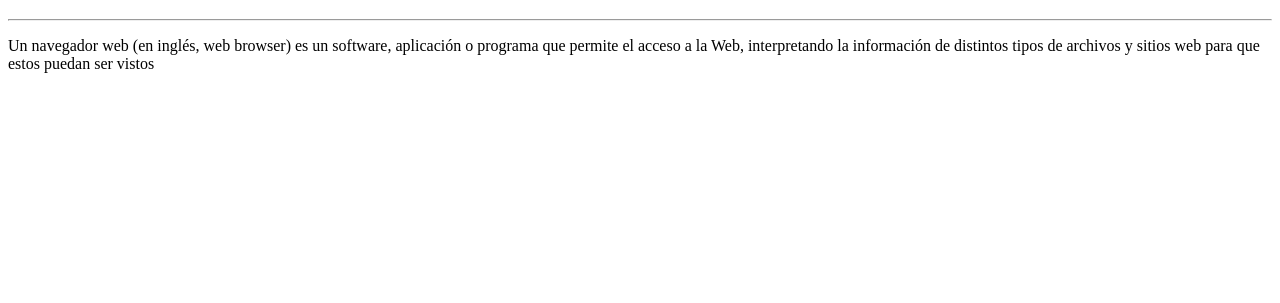
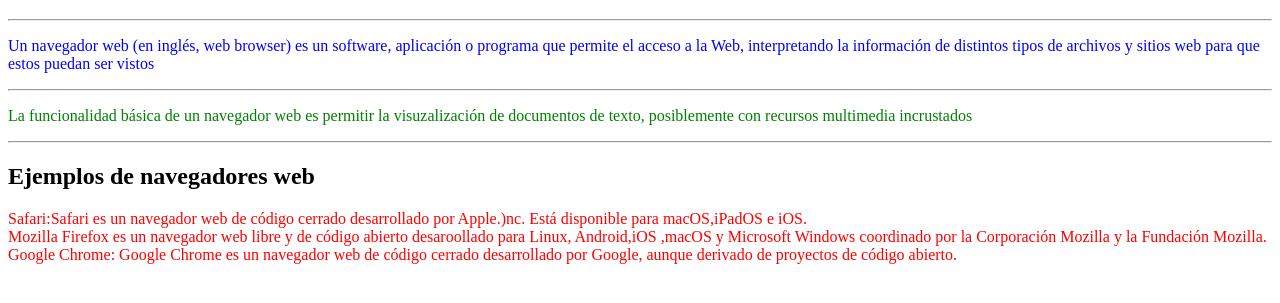
Before and after one commit to dfmc0/Prac1, a plain HTML site: page Viernes/P2.2/index.html in a window 1280 px wide. Shown: the part 61-364 px from the top of the page. Drawn offline with Linux system fonts and the light colour scheme.

Commit message:
Practica2.2

```diff
--- a/Viernes/P2.2/index.html
+++ b/Viernes/P2.2/index.html
@@ -10,7 +10,17 @@
 <body>
     <h1>Navegadores web</h1>
     <hr>
-    <p style="p.especial1">Un navegador web (en inglés, web browser) es un software, aplicación o programa que permite el acceso a la Web, interpretando la información de distintos tipos de archivos y sitios web para que estos puedan ser vistos</p>
+    <p class="especial1">Un navegador web (en inglés, web browser) es un software, aplicación o programa que permite el acceso a la Web, interpretando la información de distintos tipos de archivos y sitios web para que estos puedan ser vistos</p>
+    <hr>
+    <p class="especial2">La funcionalidad básica de un navegador web es permitir la visuzalización de documentos de texto, posiblemente con recursos multimedia incrustados</p>
+    <hr>
+    <h2>Ejemplos de navegadores web</h2>
+    <p class="especial0">Safari:Safari es un navegador web de código cerrado desarrollado por Apple.)nc. Está disponible para macOS,iPadOS e iOS.
+    <br>
+    Mozilla Firefox es un navegador web libre y de código abierto desaroollado para Linux, Android,iOS ,macOS y Microsoft Windows coordinado por la Corporación Mozilla y la Fundación Mozilla.
+    <br>
+    Google Chrome: Google Chrome es un navegador web de código cerrado desarrollado por Google, aunque derivado de proyectos de código abierto.
+    </p>
 
 </body>
 </html>
--- a/Viernes/P2.2/styles.css
+++ b/Viernes/P2.2/styles.css
@@ -1,7 +1,7 @@
-p.especial1{
+p.especial0{
     color:red;
 }
-p.especial2{
+p.especial1{
     color:blue;
 }
 p.especial2{
```
